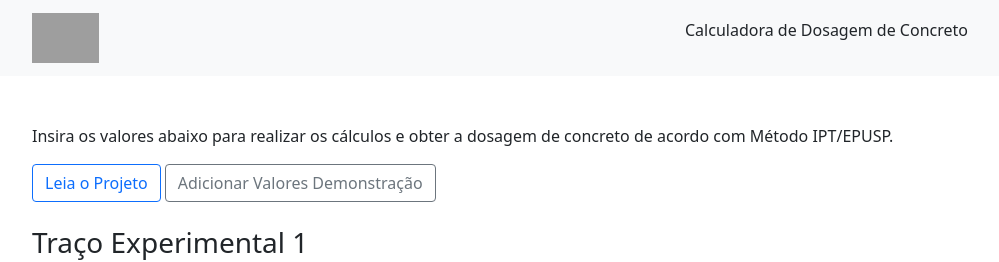
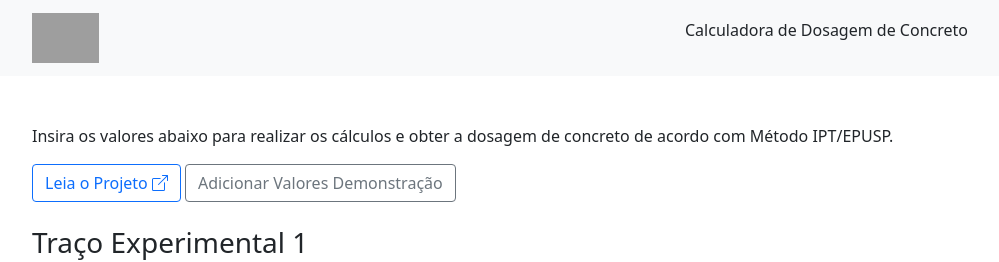
Before and after one commit to thejoaovitor/app-dosagem, a React (Create React App) app: page / in a window 1280 px wide. Shown: the top 262 px of the page, without its empty margins (140-1139 px from the left). Built offline with nearby package versions, Linux system fonts and the light colour scheme; grey boxes are pictures that could not be loaded.

Commit message:
added new tab icon in button

```diff
--- a/package.json
+++ b/package.json
@@ -13,6 +13,7 @@
     "react-bootstrap": "^1.6.1",
     "react-chartjs-2": "^4.0.1",
     "react-dom": "^17.0.2",
+    "react-icons": "^4.3.1",
     "react-scripts": "^5.0.0",
     "web-vitals": "^1.1.2"
   },
--- a/src/App.js
+++ b/src/App.js
@@ -25,6 +25,7 @@ import {
 } from "chart.js";
 import { Scatter } from "react-chartjs-2";
 import Pdf from "./PG - App Dosagem.pdf";
+import { BsBoxArrowUpRight } from "react-icons/bs";
 
 ChartJS.register(
   CategoryScale,
@@ -518,8 +519,8 @@ function App() {
             Insira os valores abaixo para realizar os cálculos e obter a dosagem
             de concreto de acordo com Método IPT/EPUSP.
           </p>
-          <Button variant="outline-primary" href={Pdf}>
-            Leia o Projeto
+          <Button variant="outline-primary" href={Pdf} target="_blank">
+            Leia o Projeto <BsBoxArrowUpRight className="mb-1" />
           </Button>
           <Button
             variant="outline-secondary"
```
Also changed, not shown: 1 other file (tests, documents, lock files or other folders).
